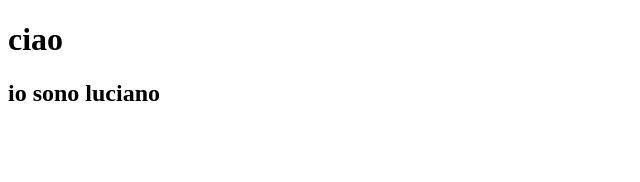
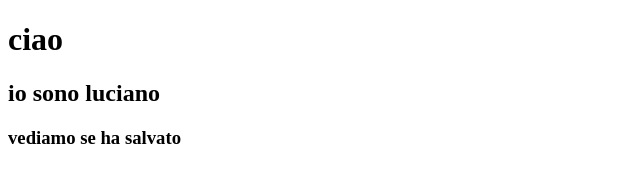
Before and after one commit to LucianoMarrocco/prima-repo-test, a plain HTML site: page index.html in a window 1280 px wide. Shown: the whole page, without its empty margins (0-640 px from the left). Drawn offline with Linux system fonts and the light colour scheme.

Commit message:
feat: add h3 heading to index.html

```diff
--- a/index.html
+++ b/index.html
@@ -10,6 +10,7 @@
 <body>
     <h1>ciao</h1>
     <h2>io sono luciano</h2>
+    <h3>vediamo se ha salvato</h3>
 </body>
 
 </html>
```
